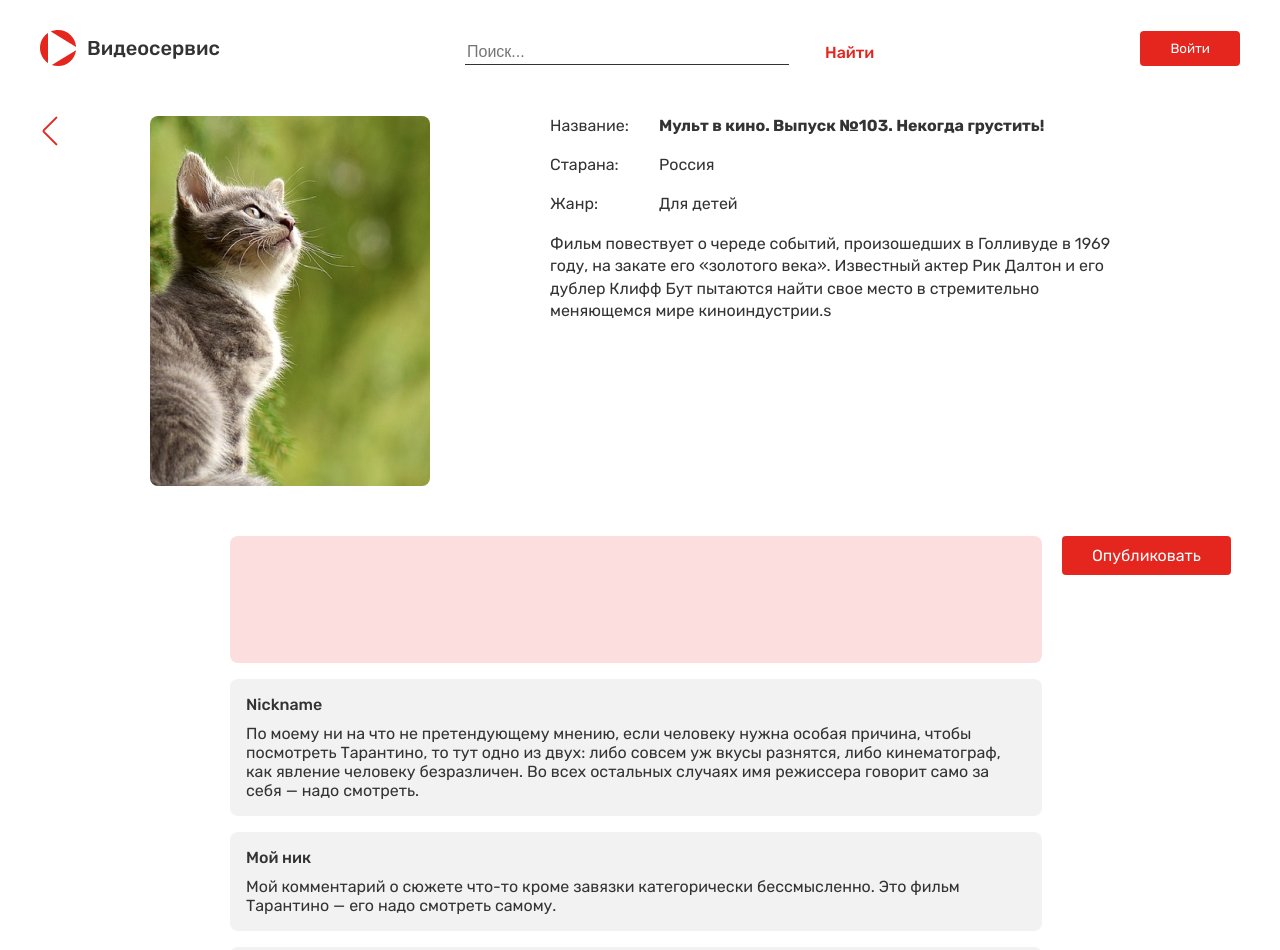
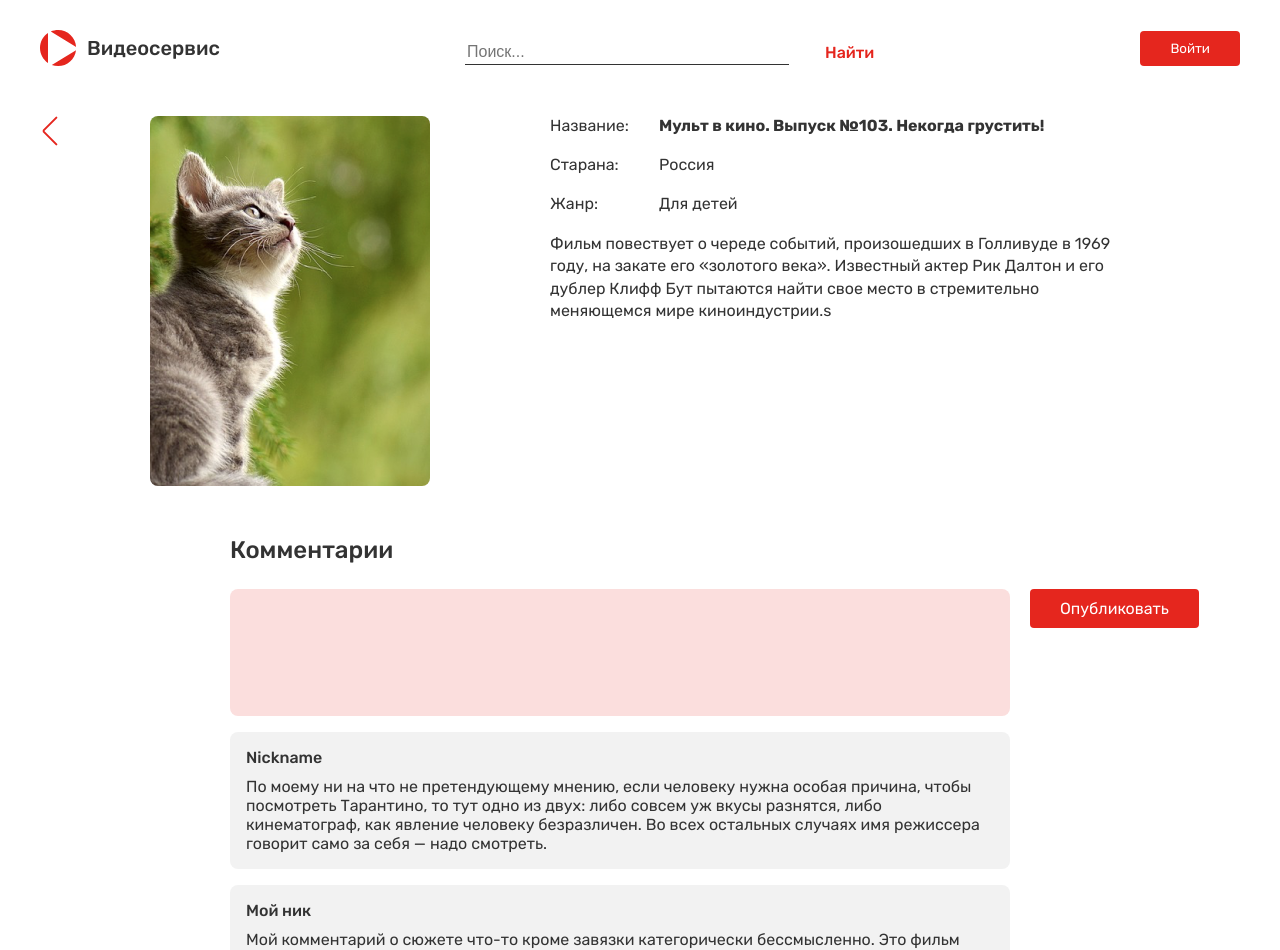
Before and after one commit to tgafiulin/test_izehvsk, a React (Create React App) app: page /movie/1 in a window 1280 px wide. Shown: the top 950 px of the page. Built offline with nearby package versions, Linux system fonts and the light colour scheme.

Commit message:
add validation for new comment textarea

```diff
--- a/src/components/movie/Comment.css
+++ b/src/components/movie/Comment.css
@@ -1,13 +1,19 @@
-.comments-container {
+.comments {
     margin-left: 190px;
 }
 
-.comments-header {
+.comments__title {
+    margin-bottom: 25px;
+}
+
+.comments__header {
     display: flex;
     align-items: flex-start;
+    position: relative;
+    margin-bottom: 16px;
 }
 
-.comments-input {
+.comments__input {
     margin-right: 20px;
     background: #fbdedd;
     border-radius: 8px;
@@ -20,11 +26,20 @@
     resize: none;
     max-width: 780px;
     width: 100%;
-    margin-bottom: 16px;
+    box-sizing: border-box;
+}
+
+.comments__label {
+    position: absolute;
+    bottom: 0;
+    right: 0;
+    max-width: calc(100% - 800px);
+    color: rgba(0, 0, 0, .5);
 }
 
 .comment {
     max-width: 780px;
+    box-sizing: border-box;
     width: 100%;
     background: #F2F2F2;
     border-radius: 8px;
--- a/src/components/movie/CommentList.js
+++ b/src/components/movie/CommentList.js
@@ -6,6 +6,7 @@ import { useSelector, useDispatch } from 'react-redux'
 
 function CommentList (props) {
     const [textComment, editComment] = useState('')
+    const [label, editLabel] = useState('')
     const comments = props.comments
     const movie = props.movie
     const login = useSelector(state => state.login.login)
@@ -14,17 +15,24 @@ function CommentList (props) {
 
     const addComment = (e) => {
         e.preventDefault();
+        if (login) {
             if (textComment) {
                 const newComment = {
                     id: movie.highCommentId + 1,
-                login: login || 'Неизвестный',
+                    login: login,
                     text: textComment
                 }
 
                 let newComments = [newComment, ...movie.comments]
 
                 dispatch(updateComment(Object.assign({}, movie, {comments:newComments, highCommentId: movie.highCommentId + 1})))
-            editComment('');
+                editComment('')
+                editLabel('')
+            } else {
+                editLabel('Нельзя отправить пустой комментарий')
+            }
+        } else {
+            editLabel('Для добавления комментария необходимо авторизоваться')
         }
     }
 
@@ -36,9 +44,11 @@ function CommentList (props) {
     }
 
     return (
-        <div className="comments-container">
-            <div className="comments-header">
-                <textarea rows="5" onChange={(e) => editComment(e.target.value)} className="comments-input" value={textComment} />
+        <div className="comments">
+            <h2 className="comments__title">Комментарии</h2>
+            <div className="comments__header">
+                <label for="comment" className="comments__label">{label}</label>
+                <textarea id="comment" rows="5" onChange={(e) => editComment(e.target.value)} className="comments__input" value={textComment} />
                 <div className="btn" onClick={addComment}>Опубликовать</div>
             </div>
             {comments.map((comment) =>
```
Also changed, not shown: 1 other file (tests, documents, lock files or other folders). Lines whose indentation alone changed are shown as unchanged.
